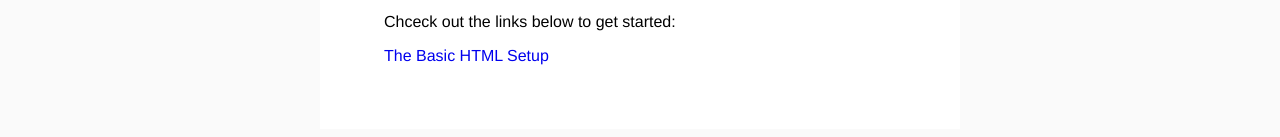
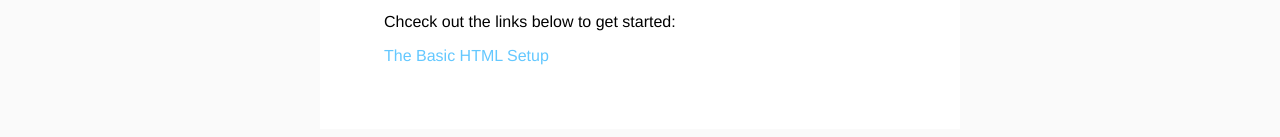
Before and after one commit to SimplexShotz/WebTutorials, a plain HTML site: page index.html in a window 1280 px wide. Shown: the part 430-567 px from the top of the page. Drawn offline with Linux system fonts and the light colour scheme.

Commit message:
Update stylesheet.css

```diff
--- a/root/stylesheet.css
+++ b/root/stylesheet.css
@@ -15,9 +15,9 @@ p {
 a {
   text-decoration: none;
 }
-/*.bluea {
+.bluea {
   color: rgb(100, 200, 255);
-}*/
+}
 #header {
   background-color: rgb(0, 175, 200);
   color: rgb(255, 255, 255);
```
